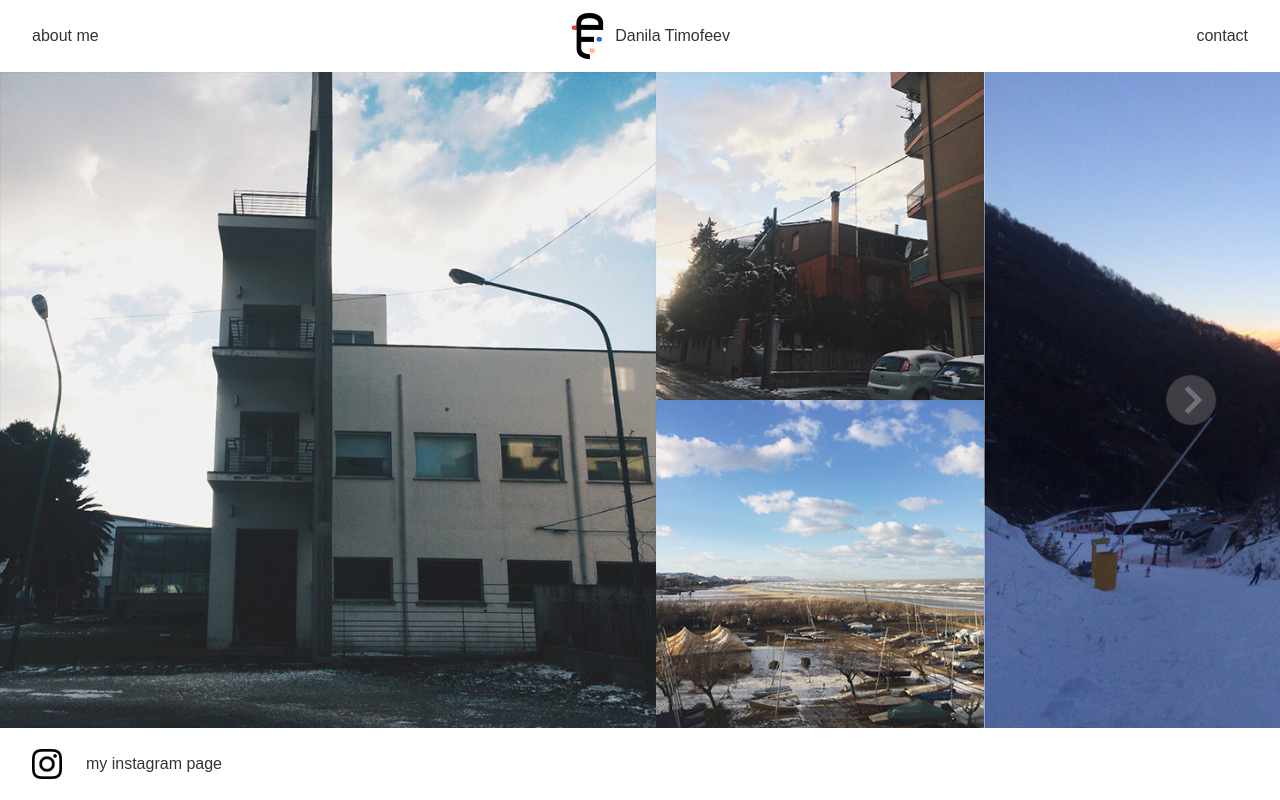
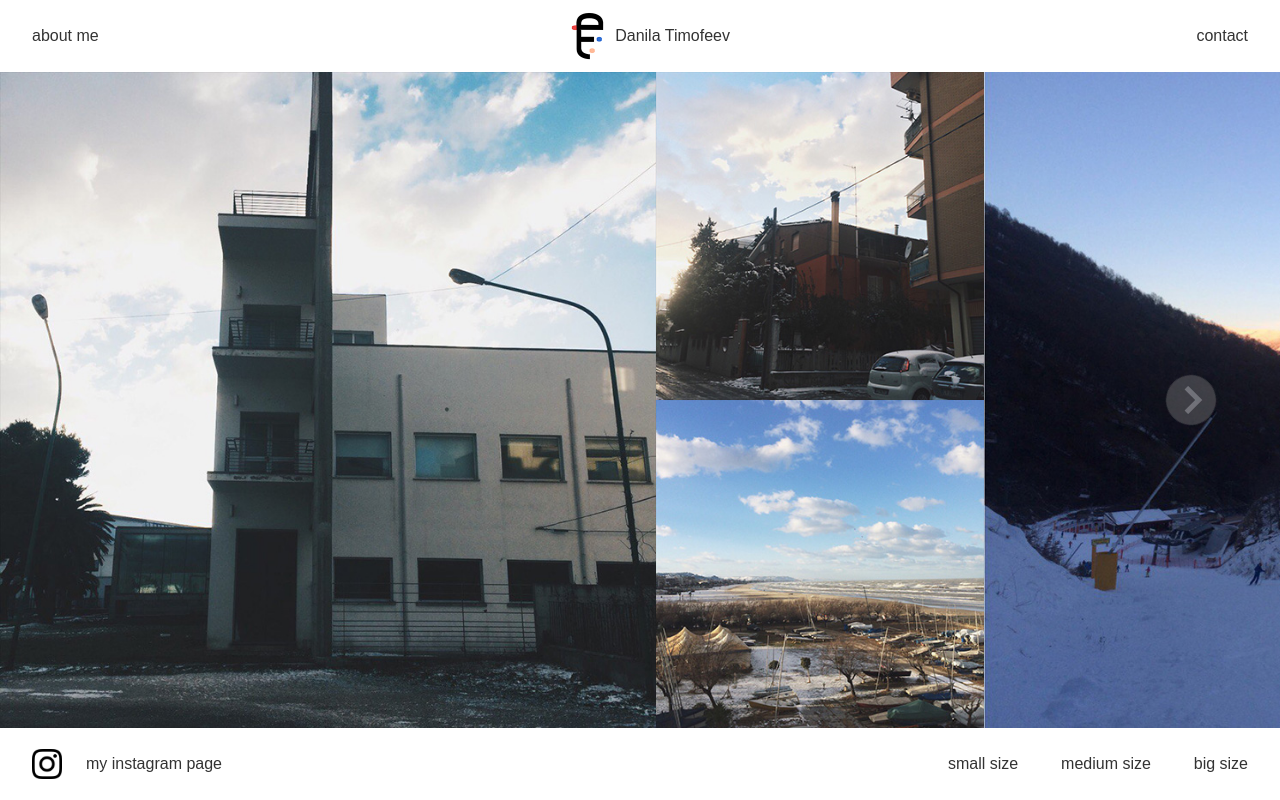
Before and after one commit to DanilaTing/HSEDC2016-Instagrid-Danilating, a plain HTML site: page index.html in a window 1280 px wide. Drawn offline with Linux system fonts and the light colour scheme.

Commit message:
small-medium-big

```diff
--- a/index.html
+++ b/index.html
@@ -50,6 +50,11 @@
         <div class="insta">
           <img class="instalogo" src="images/insta-logo.png" alt="">
           <a target="blank" href="https://www.instagram.com/danila_tim/">my instagram page</a>
+        </div>
+        <div class="sizes">
+          <a href="small.html">small size</a>
+          <a href="index.html">medium size</a>
+          <a href="big-format.html">big size</a>
         </div>
       </section>
     </section>
--- a/stylesheets/info.css
+++ b/stylesheets/info.css
@@ -54,6 +54,13 @@ a:hover {
   height: 30px;
 }
 
+.sizes {
+  display: flex;
+  justify-content: space-between;
+  align-items: center;
+  width: 300px;
+}
+
 /*popup*/
 
 .overlay {
```
Also changed, not shown: small.html (+5 -0 lines).
